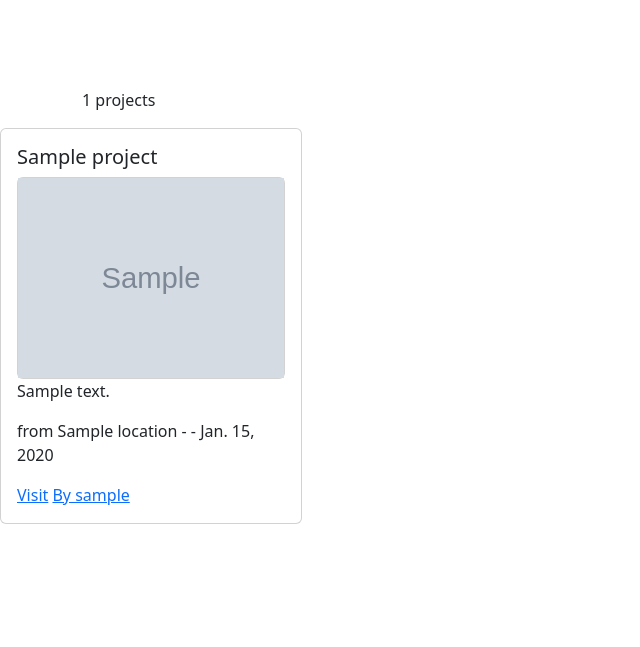
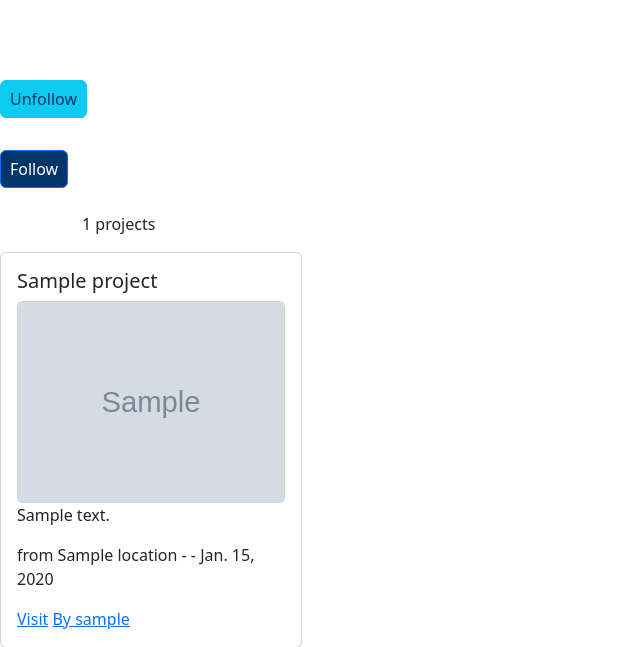
Before and after one commit to Lyonsmasawa/awwward-X, a Django app: template awardx/templates/awardx/profile.html in a window 1280 px wide. Shown: the top 647 px of the page, without its empty margins (0-640 px from the left). Run offline with Django 3.2, Linux system fonts and the light colour scheme; the template is opened without the code that fills it: most values are stand-ins (such as "Sample title", 1, 10 or a date in 2020); grey boxes marked "Sample" are stand-in pictures; some libraries are stand-ins or nearby versions.

Commit message:
rename model fields

```diff
--- a/awardx/admin.py
+++ b/awardx/admin.py
@@ -1,7 +1,8 @@
 from atexit import register
 from django.contrib import admin
-from .models import Profile, Project
+from .models import Follow, Profile, Project
 
 # Register your models here.
 admin.site.register(Profile)
 admin.site.register(Project)
+admin.site.register(Follow)
--- a/awardx/forms.py
+++ b/awardx/forms.py
@@ -10,7 +10,7 @@ class FollowForm(forms.ModelForm):
 
         model = Follow
         fields = '__all__'
-        exclude = ['follow', 'followed']
+        exclude = ['following', 'followed']
 
 class UnFollowForm(forms.ModelForm):
     """Form definition for MODELNAME."""
@@ -20,4 +20,4 @@ class UnFollowForm(forms.ModelForm):
 
         model = Follow
         fields = '__all__'
-        exclude = ['follow', 'followed']
+        exclude = ['following', 'followed']
--- a/awardx/models.py
+++ b/awardx/models.py
@@ -58,8 +58,8 @@ class Follow(models.Model):
 
     # TODO: Define fields here
     when = models.DateTimeField(auto_now_add=True)
-    follow = models.ForeignKey(Profile, on_delete=models.CASCADE, related_name='follow')
-    followed = models.ForeignKey(Profile, on_delete=models.CASCADE, related_name='followed')
+    whoIsFollowing = models.ForeignKey(Profile, on_delete=models.CASCADE, related_name='follow')
+    whoToFollow = models.ForeignKey(Profile, on_delete=models.CASCADE, related_name='followed')
 
     class Meta:
         """Meta definition for Follow."""
--- a/awardx/templates/awardx/profile.html
+++ b/awardx/templates/awardx/profile.html
@@ -1,5 +1,5 @@
 {% extends 'main.html' %}
-
+{% load bootstrap5 %}
 
 {% block content %}
 <br>
@@ -10,6 +10,22 @@
     <a href="{{user.my_link}}" target="_blank">{{user.user.username}}</a>
 </p>
 <p class="text-center">{{user.bio}}</p>
+
+
+<form action="" method="post" style="margin-top: 2rem;">
+    {%csrf_token%}
+
+    <input type="submit" class=" btn btn-info" name="unfollow" value="Unfollow"
+        style="color: #003569 !important; padding: 6px 9px;">
+</form>
+
+<form action="" method="post" style="margin-top: 2rem;">
+    {%csrf_token%}
+    {% bootstrap_form follow_form%}
+    <input type="submit" class=" btn btn-primary" name="follow" value="Follow"
+        style="background-color: #003569 !important; padding: 6px 9px;">
+</form>
+
 <br>
 <p class="container">{{project_count}} projects</p>
 {% for project in user_projects %}
```
Also changed, not shown: awardx/views.py (+28 -2 lines), awardx/migrations/0004_rename_follow_follow_whoisfollowing_and_more.py (added), db.sqlite3, media/profiles/1_8792.jpg (added), media/projects/1_2_design.png (added).
